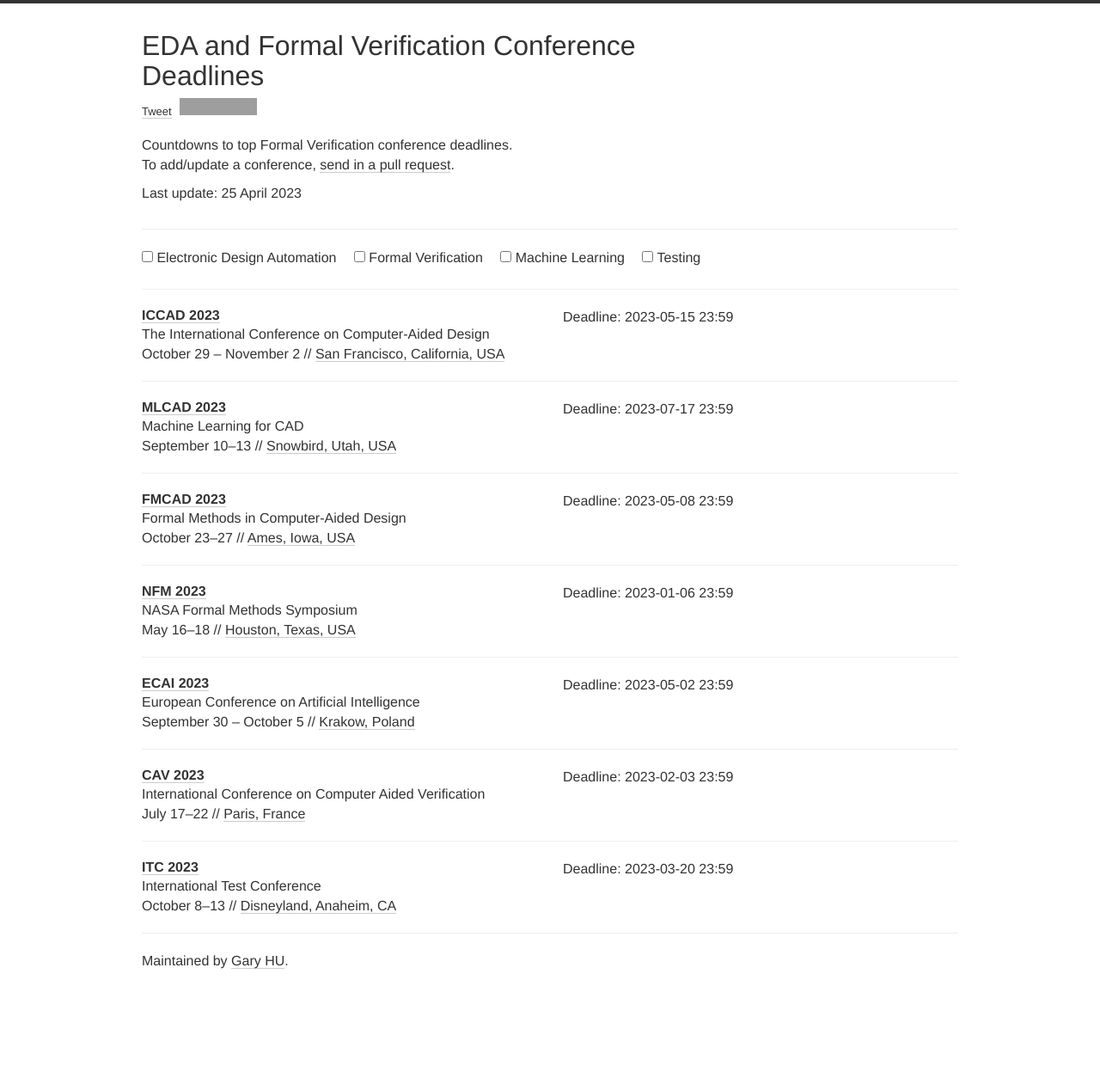
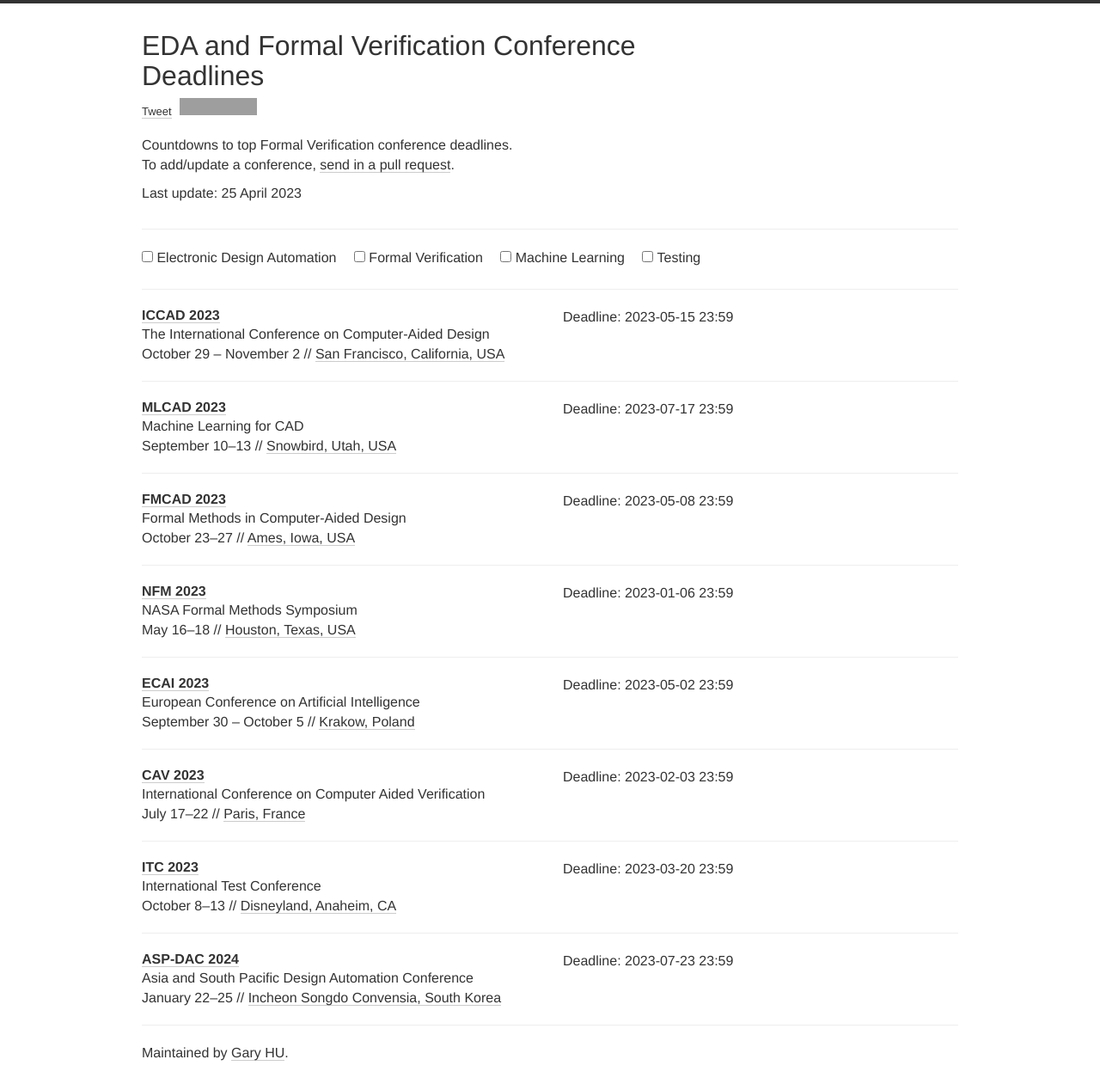
Before and after one commit to Gy-Hu/EDA_FV_conference_deadline, a Jekyll site: the page built from index.html, in a window 1280 px wide. Shown: the whole page at 86% size. Built offline with Jekyll 4.4.1, drawn with Linux system fonts in a browser that asks for light colours; nearby versions of some CDN libraries; comment, search, counter and statistics services are not loaded; before the commit the page ends 1161 px from its top, so only the background shows below that; grey boxes are pictures that could not be loaded.

Commit message:
update ASP-DAC 2024

```diff
--- a/_data/conferences.yml
+++ b/_data/conferences.yml
@@ -62,3 +62,12 @@
   deadline: ["2023-03-20 23:59"]
   place: Disneyland, Anaheim, CA
   tags: [EDA, TES]
+
+- name: ASP-DAC
+  year: 2024
+  date: January 22-25
+  description: Asia and South Pacific Design Automation Conference
+  link: https://www.aspdac.com/aspdac2024/call_for_papers/
+  deadline: ["2023-07-23 23:59"]
+  place: Incheon Songdo Convensia, South Korea
+  tags: [EDA]
```
